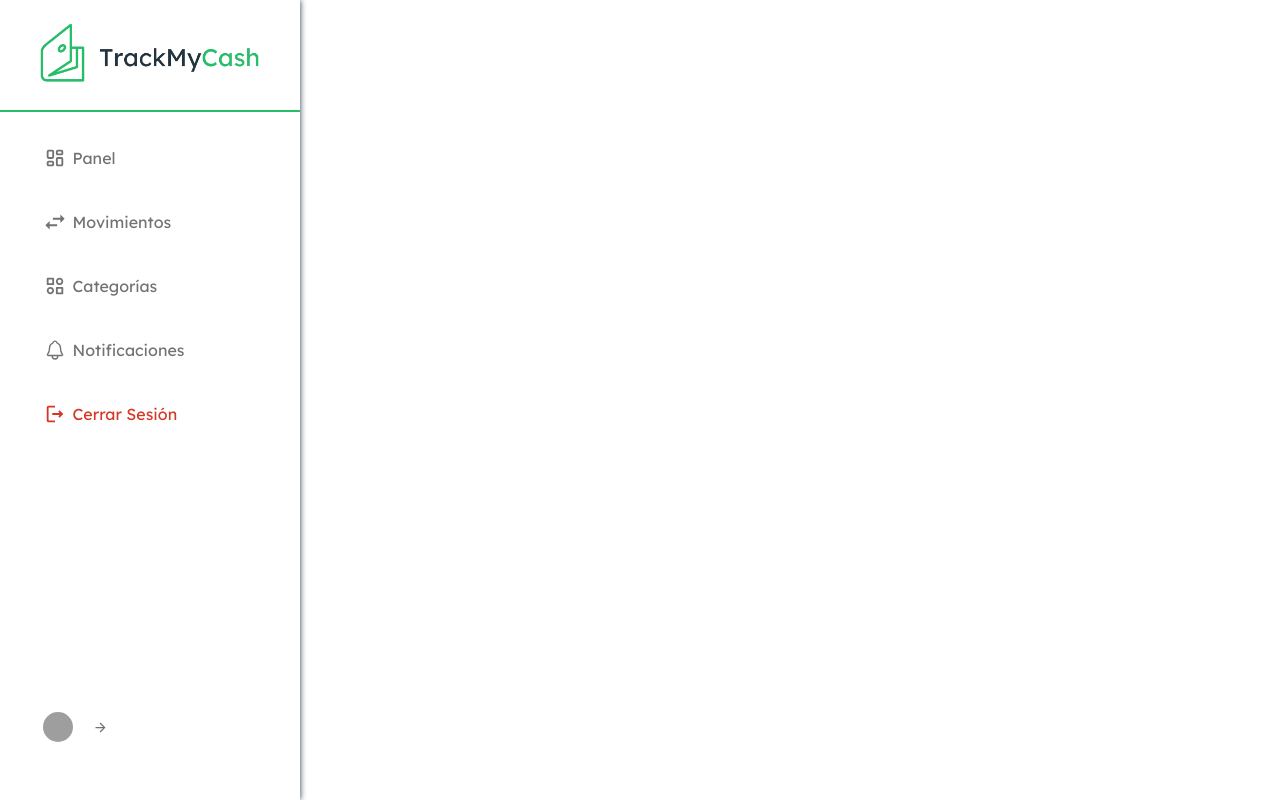
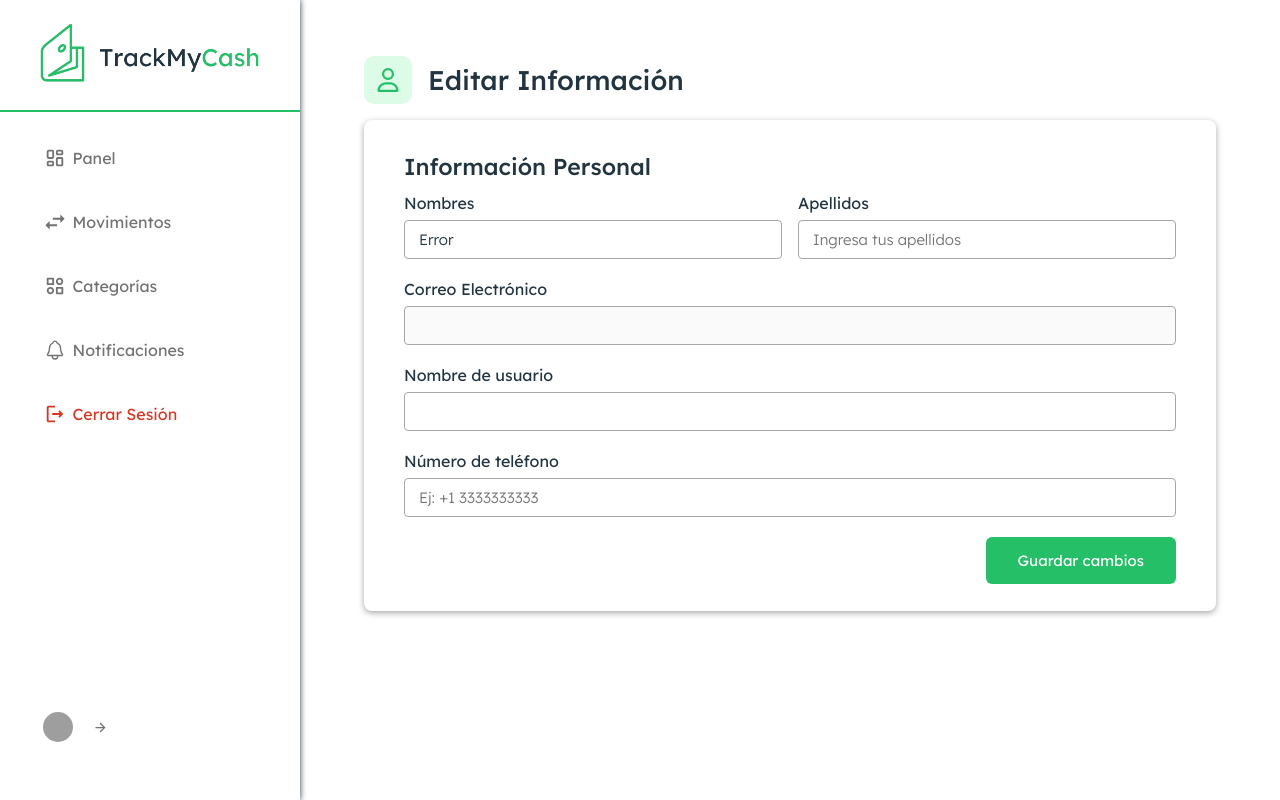
Before and after one commit to FazeElian/track-my-cash, a React (Vite) app in the folder client/: page /admin/account/edit in a window 1280 px wide. Built offline with nearby package versions, Linux system fonts and the light colour scheme; no server answers; grey boxes are pictures that could not be loaded.

Commit message:
add: edit profile form view

```diff
--- a/client/src/Router.tsx
+++ b/client/src/Router.tsx
@@ -24,7 +24,8 @@ const DashboardView = lazy(() => import("./views/admin/DashboardView"))
 const CategoriesView = lazy(() => import("./views/admin/categories/CategoriesView"))
 const TransactionsView = lazy(() => import("./views/admin/transactions/TransactionsView"))
 const NotificationsView = lazy(() => import("./views/admin/NotificationsView"))
-const ProfileView = lazy(() => import("./views/admin/ProfileView"))
+const AccountView = lazy(() => import("./views/admin/account/AccountView"))
+const EditAccountInfoView = lazy(() => import("./views/admin/account/EditAccountInfoView"))
 
 export default function Router() {
   return (
@@ -49,7 +50,8 @@ export default function Router() {
           <Route path="categories" element={<CategoriesView />} />
           <Route path="transactions" element={<TransactionsView />} />
           <Route path="notifications" element={<NotificationsView />} />
-          <Route path="profile" element={<ProfileView />} />
+          <Route path="account" element={<AccountView />} />
+          <Route path="account/edit" element={<EditAccountInfoView />} />
         </Route>
       </Routes>
     </Suspense>
--- a/client/src/components/admin/AdminLayout.tsx
+++ b/client/src/components/admin/AdminLayout.tsx
@@ -123,7 +123,7 @@ const AdminLayout = () => {
                                 Cerrar Sesión
                             </button>
                         </ul>
-                        <Link to="/admin/profile" className="user-side-bar">
+                        <Link to="/admin/account" className="user-side-bar">
                             <button className="btn-user-side-bar">
                                 <img src="https://cdn-icons-png.flaticon.com/512/9187/9187604.png" alt="" />
                                 <div className="txt-user-side-var font-lexend">
--- a/client/src/views/admin/ProfileView.tsx
+++ b/client/src/views/admin/account/AccountView.tsx
@@ -1,23 +1,22 @@
 import { Link } from "react-router-dom";
 
 // Styles for this view
-import "../../assets/css/components/admin/Profile.css";
-import "../../assets/css/components/admin/AdminLayout.css";
-import "../../assets/css/components/admin/Forms.css";
+import "../../../assets/css/components/admin/Profile.css";
+import "../../../assets/css/components/admin/Forms.css";
 
 // Components for this view
-import { TopViewModule } from "../../components/admin/TopTitle"
-import { InputField } from "../../components/admin/atoms/InputField";
-import { UpdatePasswordForm } from "../../components/company/UpdatePasswordForm";
+import { TopViewModule } from "../../../components/admin/TopTitle"
+import { InputField } from "../../../components/admin/atoms/InputField";
+import { UpdatePasswordForm } from "../../../components/company/UpdatePasswordForm";
 
 // React icons
 import { FaRegUser } from "react-icons/fa";
 import { BiEdit } from 'react-icons/bi';
 
 // Get user from auth context
-import { useUser } from "../../services/auth/context";
+import { useUser } from "../../../services/auth/context";
 
-const ProfileView = () => {
+const AccountView = () => {
     // Get user
     const { user } = useUser();
 
@@ -27,7 +26,7 @@ const ProfileView = () => {
     return (
         <main className="content-page--admin">
             <TopViewModule
-                title="Mi Perfil"
+                title="Mi Cuenta"
                 icon={FaRegUser}
                 txtBtnAdd={""}
                 txtBtnAddShort={""}
@@ -97,7 +96,7 @@ const ProfileView = () => {
                     <div className="btm-item-profile">
                         <Link to="edit" className="btn-edit-profile">
                             <BiEdit />
-                            Editar perfil
+                            Editar información
                         </Link>
                     </div>
                 </div>
@@ -107,4 +106,4 @@ const ProfileView = () => {
     )
 }
 
-export default ProfileView
+export default AccountView
--- /dev/null
+++ b/client/src/views/admin/account/EditAccountInfoView.tsx
@@ -0,0 +1,106 @@
+// Styles for this view
+import "../../../assets/css/components/admin/Profile.css";
+import "../../../assets/css/components/admin/Forms.css";
+
+// Components for this biew
+import { InputField } from "../../../components/admin/atoms/InputField";
+import { TopViewModule } from "../../../components/admin/TopTitle";
+
+// User context
+import { useUser } from "../../../services/auth/context";
+
+// React icons
+import { FaRegUser } from "react-icons/fa6";
+
+const EditAccountInfoView = () => {
+    // Get user
+    const { user } = useUser();
+
+    return (
+        <main className="content-page--admin">
+            <TopViewModule
+                title="Editar Información"
+                icon={FaRegUser}
+                txtBtnAdd={""}
+                txtBtnAddShort={""}
+                btnAddOnClick={() => console.log()}
+                quickState1Value={""}
+                quickState2Value={""}
+                quickState3Value={""}
+                onSearchSubmit={() => console.log()}
+            />
+            <section className="profile">
+                <form
+                    action=""
+                    className="item-profile"
+                    method="POST"
+                >
+                    <h1>Información Personal</h1>
+
+                    <div className="form-double-group group-profile">
+                        {/* Name */}
+                        <InputField
+                            label="Nombres"
+                            labelFor="name"
+                            id="name"
+                            type="name"
+                            value={user?.name ?? ""}
+                            placeholder="Ingresa tus nombres"
+                        />
+
+                        {/* Name */}
+                        <InputField
+                            label="Apellidos"
+                            labelFor="lastName"
+                            id="lastName"
+                            type="lastName"
+                            value={user?.lastName}
+                            placeholder="Ingresa tus apellidos"
+                        />
+                    </div>
+
+                    {/* Email */}
+                    {/* Email */}
+                    <InputField
+                        label="Correo Electrónico"
+                        disabled
+                        labelFor="email"
+                        id="email"
+                        type="email"
+                        placeholder={user?.email}
+                    />
+
+                    {/* Username */}
+                    <InputField
+                        label="Nombre de usuario"
+                        labelFor="userName"
+                        id="userName"
+                        type="text"
+                        value={user?.userName}
+                    />
+
+                    {/* Phone number */}
+                    <InputField
+                        label="Número de teléfono"
+                        labelFor="phoneNumber"
+                        id="phoneNumber"
+                        type="text"
+                        value={""}
+                        placeholder="Ej: +1 3333333333"
+                    />
+
+                    <div className="btm-item-profile">
+                        <button
+                            type="submit"
+                            className="font-lexend btn-edit-profile"
+                        >
+                            Guardar cambios
+                        </button>
+                    </div>
+                </form>
+            </section>
+        </main>
+    )
+}
+
+export default EditAccountInfoView;
```
